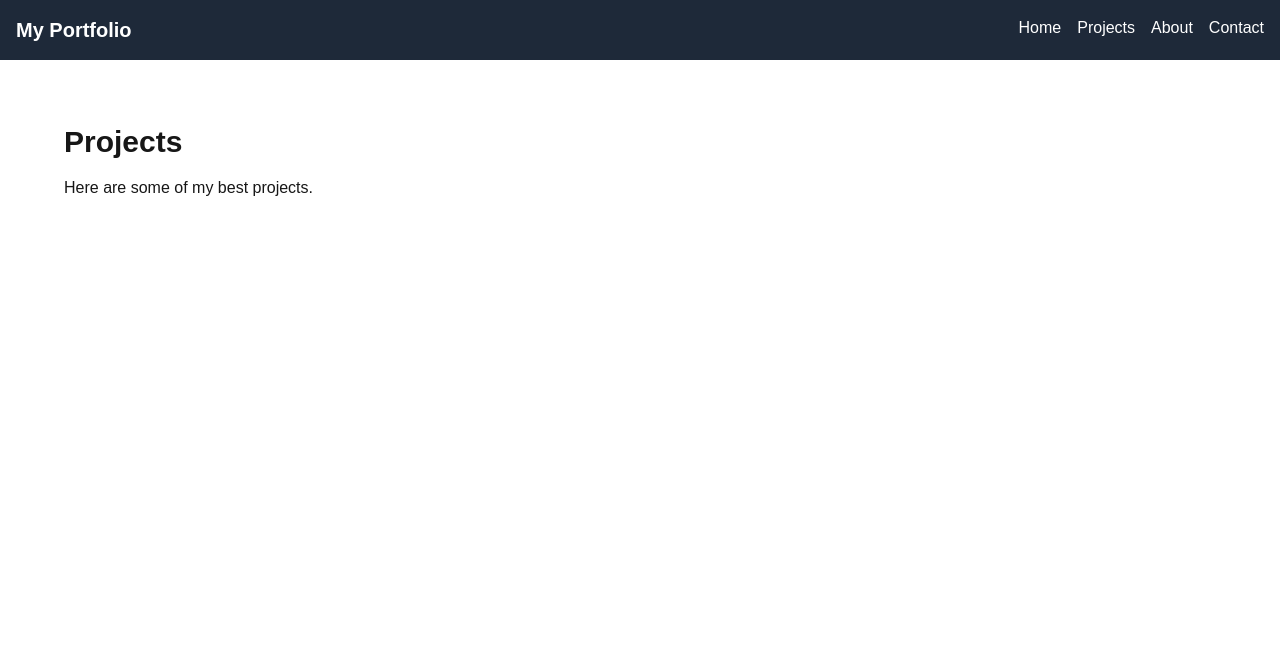
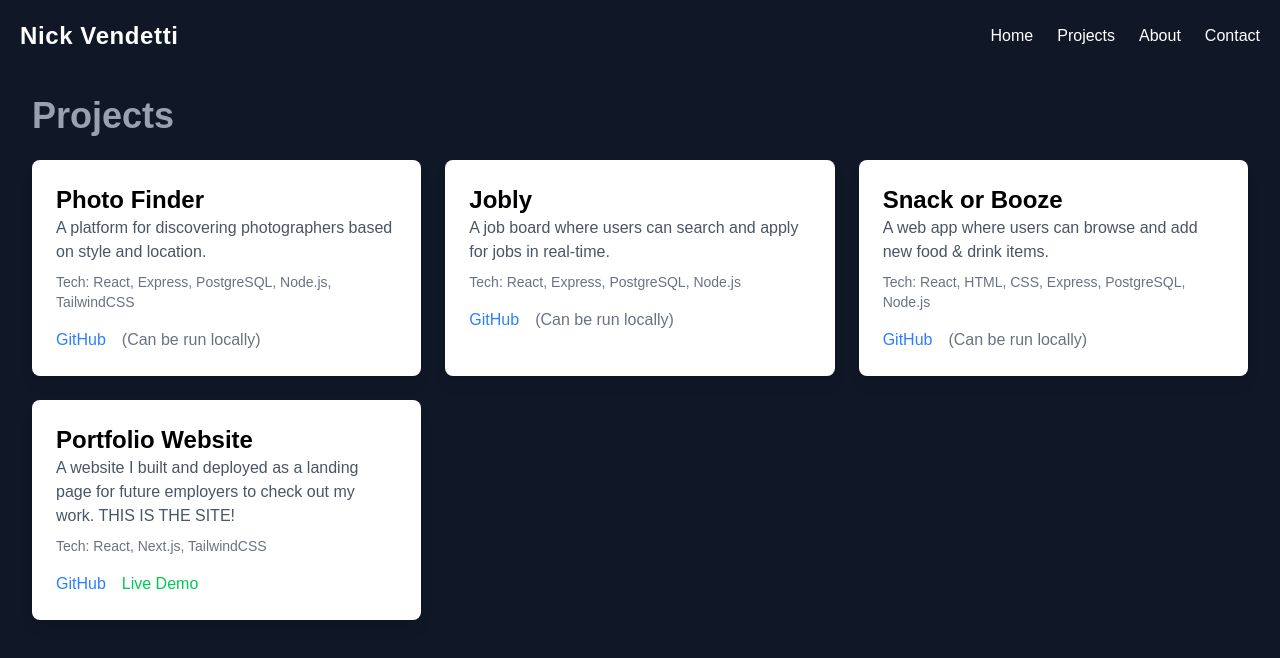
Before and after one commit to NickVendetti/Portfolio, a Next.js app: page /projects in a window 1280 px wide. Shown: the top 658 px of the page. Built offline with nearby package versions, Linux system fonts and the light colour scheme.

Commit message:
projects page working

```diff
--- a/src/app/layout.js
+++ b/src/app/layout.js
@@ -23,26 +23,45 @@ export default function RootLayout({ children }) {
       <body
         className={`${geistSans.variable} ${geistMono.variable} antialiased`}
       >
-        <header className="p-4 bg-gray-800 text-white flex justify-between">
-          <h1 className="text-xl font-bold">My Portfolio</h1>
+        <header className="fixed top-0 left-0 w-full p-5 bg-transparent text-white">
+          <div className="container mx-auto flex justify-between items-center">
+            <h1 className="text-2xl font-bold tracking-wide">Nick Vendetti</h1>
             <nav>
-            <ul className="flex space-x-4">
+              <ul className="flex space-x-6">
                 <li>
-                <Link href="/">Home</Link>
+                  <Link href="/" className="hover:text-blue-400 transition">
+                    Home
+                  </Link>
                 </li>
                 <li>
-                <Link href="/projects">Projects</Link>
+                  <Link
+                    href="/projects"
+                    className="hover:text-blue-400 transition"
+                  >
+                    Projects
+                  </Link>
                 </li>
                 <li>
-                <Link href="/about">About</Link>
+                  <Link
+                    href="/about"
+                    className="hover:text-blue-400 transition"
+                  >
+                    About
+                  </Link>
                 </li>
                 <li>
-                <Link href="/contact">Contact</Link>
+                  <Link
+                    href="/contact"
+                    className="hover:text-blue-400 transition"
+                  >
+                    Contact
+                  </Link>
                 </li>
               </ul>
             </nav>
+          </div>
         </header>
-        <main className="p-8">
+        <main className="bg-gray-900 text-white min-h-screen pt-16">
           {children}
         </main>
       </body>
--- a/src/app/page.js
+++ b/src/app/page.js
@@ -2,102 +2,33 @@ import Image from "next/image";
 
 export default function Home() {
   return (
-    <div className="grid grid-rows-[20px_1fr_20px] items-center justify-items-center min-h-screen p-8 pb-20 gap-16 sm:p-20 font-[family-name:var(--font-geist-sans)]">
-      <main className="flex flex-col gap-[32px] row-start-2 items-center sm:items-start">
-        <Image
-          className="dark:invert"
-          src="/next.svg"
-          alt="Next.js logo"
-          width={180}
-          height={38}
-          priority
-        />
-        <ol className="list-inside list-decimal text-sm/6 text-center sm:text-left font-[family-name:var(--font-geist-mono)]">
-          <li className="mb-2 tracking-[-.01em]">
-            Get started by editing{" "}
-            <code className="bg-black/[.05] dark:bg-white/[.06] px-1 py-0.5 rounded font-[family-name:var(--font-geist-mono)] font-semibold">
-              src/app/page.js
-            </code>
-            .
-          </li>
-          <li className="tracking-[-.01em]">
-            Save and see your changes instantly.
-          </li>
-        </ol>
-
-        <div className="flex gap-4 items-center flex-col sm:flex-row">
+    <div className="flex flex-col items-center justify-center min-h-screen bg-gray-900 text-white text-center px-6">
+      <main className="max-w-2xl">
+        <h1 className="text-5xl font-extrabold">Hi, I&apos;m Nick!</h1>
+        <p className="text-xl text-gray-400 mt-4">
+          Web developer specializing in React, Next.js, and full-stack
+          applications.
+        </p>
+        <div className="mt-6">
           <a
-            className="rounded-full border border-solid border-transparent transition-colors flex items-center justify-center bg-foreground text-background gap-2 hover:bg-[#383838] dark:hover:bg-[#ccc] font-medium text-sm sm:text-base h-10 sm:h-12 px-4 sm:px-5 sm:w-auto"
-            href="https://vercel.com/new?utm_source=create-next-app&utm_medium=appdir-template-tw&utm_campaign=create-next-app"
-            target="_blank"
-            rel="noopener noreferrer"
+            href="/projects"
+            className="bg-blue-500 text-white px-6 py-3 rounded-lg text-lg font-semibold hover:bg-blue-600 transition"
           >
-            <Image
-              className="dark:invert"
-              src="/vercel.svg"
-              alt="Vercel logomark"
-              width={20}
-              height={20}
-            />
-            Deploy now
-          </a>
-          <a
-            className="rounded-full border border-solid border-black/[.08] dark:border-white/[.145] transition-colors flex items-center justify-center hover:bg-[#f2f2f2] dark:hover:bg-[#1a1a1a] hover:border-transparent font-medium text-sm sm:text-base h-10 sm:h-12 px-4 sm:px-5 w-full sm:w-auto md:w-[158px]"
-            href="https://nextjs.org/docs?utm_source=create-next-app&utm_medium=appdir-template-tw&utm_campaign=create-next-app"
-            target="_blank"
-            rel="noopener noreferrer"
-          >
-            Read our docs
+            View My Work
           </a>
         </div>
       </main>
-      <footer className="row-start-3 flex gap-[24px] flex-wrap items-center justify-center">
-        <a
-          className="flex items-center gap-2 hover:underline hover:underline-offset-4"
-          href="https://nextjs.org/learn?utm_source=create-next-app&utm_medium=appdir-template-tw&utm_campaign=create-next-app"
-          target="_blank"
-          rel="noopener noreferrer"
-        >
-          <Image
-            aria-hidden
-            src="/file.svg"
-            alt="File icon"
-            width={16}
-            height={16}
-          />
-          Learn
-        </a>
-        <a
-          className="flex items-center gap-2 hover:underline hover:underline-offset-4"
-          href="https://vercel.com/templates?framework=next.js&utm_source=create-next-app&utm_medium=appdir-template-tw&utm_campaign=create-next-app"
-          target="_blank"
-          rel="noopener noreferrer"
-        >
-          <Image
-            aria-hidden
-            src="/window.svg"
-            alt="Window icon"
-            width={16}
-            height={16}
-          />
-          Examples
-        </a>
-        <a
-          className="flex items-center gap-2 hover:underline hover:underline-offset-4"
-          href="https://nextjs.org?utm_source=create-next-app&utm_medium=appdir-template-tw&utm_campaign=create-next-app"
-          target="_blank"
-          rel="noopener noreferrer"
-        >
-          <Image
-            aria-hidden
-            src="/globe.svg"
-            alt="Globe icon"
-            width={16}
-            height={16}
-          />
-          Go to nextjs.org →
-        </a>
-      </footer>
+      {/*
+      <div className="mt-10">
+        <Image
+          src="image"
+          alt="Developer working"
+          width={500}
+          height={300}
+          className="rounded-lg shadow-lg"
+        />
+      </div>
+      */}
     </div>
   );
 }
--- a/src/app/projects/page.js
+++ b/src/app/projects/page.js
@@ -1,8 +1,81 @@
 export default function Projects() {
+  const projects = [
+    {
+      name: "Photo Finder",
+      description:
+        "A platform for discovering photographers based on style and location.",
+      techStack: ["React", "Express", "PostgreSQL", "Node.js", "TailwindCSS"],
+      github: "https://github.com/NickVendetti/photo-finder",
+      demo: null
+    },
+    {
+      name: "Jobly",
+      description:
+        "A job board where users can search and apply for jobs in real-time.",
+      techStack: ["React", "Express", "PostgreSQL", "Node.js"],
+      github: "https://github.com/NickVendetti/react-jobly",
+      demo: null
+    },
+    {
+      name: "Snack or Booze",
+      description:
+        "A web app where users can browse and add new food & drink items.",
+      techStack: ["React", "HTML", "CSS", "Express", "PostgreSQL", "Node.js"],
+      github:
+        "https://github.com/hatchways-community/snack-or-booze-1b8be44b955a44a193c65cd7d44c028b",
+      demo: null
+    },
+    {
+      name: "Portfolio Website",
+      description:
+        "A website I built and deployed as a landing page for future employers to check out my work. THIS IS THE SITE!",
+      techStack: ["React", "Next.js", "TailwindCSS"],
+      github: "https://github.com/NickVendetti/Portfolio",
+      demo: "If you are reading this, you are already here."
+    }
+  ];
+
   return (
-    <main className="p-8">
-      <h1 className="text-3xl font-bold">Projects</h1>
-      <p className="mt-4">Here are some of my best projects.</p>
+    <main className="container mx-auto p-8">
+      <h1 className="text-4xl font-bold text-gray-400">Projects</h1>
+      <div className="grid md:grid-cols-2 lg:grid-cols-3 gap-6 mt-6">
+        {projects.map((project, index) =>
+          <div
+            key={index}
+            className="bg-white shadow-lg rounded-lg p-6 hover:shadow-xl transition"
+          >
+            <h2 className="text-2xl font-bold text-black">
+              {project.name}
+            </h2>
+            <p className="text-gray-600">
+              {project.description}
+            </p>
+            <p className="text-sm text-gray-500 mt-2">
+              Tech: {project.techStack.join(", ")}
+            </p>
+            <div className="mt-4 flex space-x-4">
+              <a
+                href={project.github}
+                className="text-blue-500 hover:text-blue-700"
+                target="_blank"
+                rel="noopener noreferrer"
+              >
+                GitHub
+              </a>
+              {project.demo
+                ? <a
+                    href={project.demo}
+                    className="text-green-500 hover:text-green-700"
+                    target="_blank"
+                    rel="noopener noreferrer"
+                  >
+                    Live Demo
+                  </a>
+                : <span className="text-gray-500">(Can be run locally)</span>}
+            </div>
+          </div>
+        )}
+      </div>
     </main>
   );
 }
```
Lines whose indentation alone changed are shown as unchanged.
